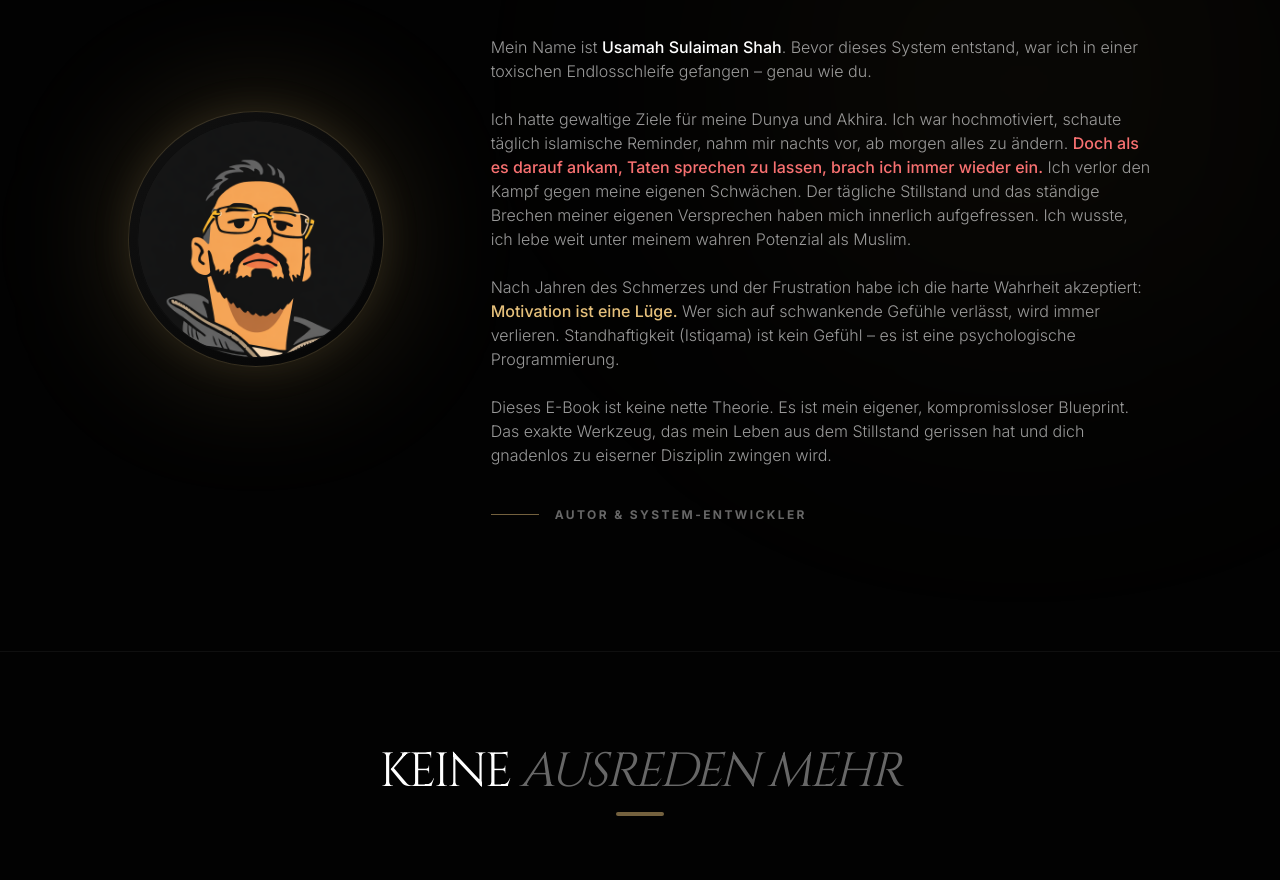
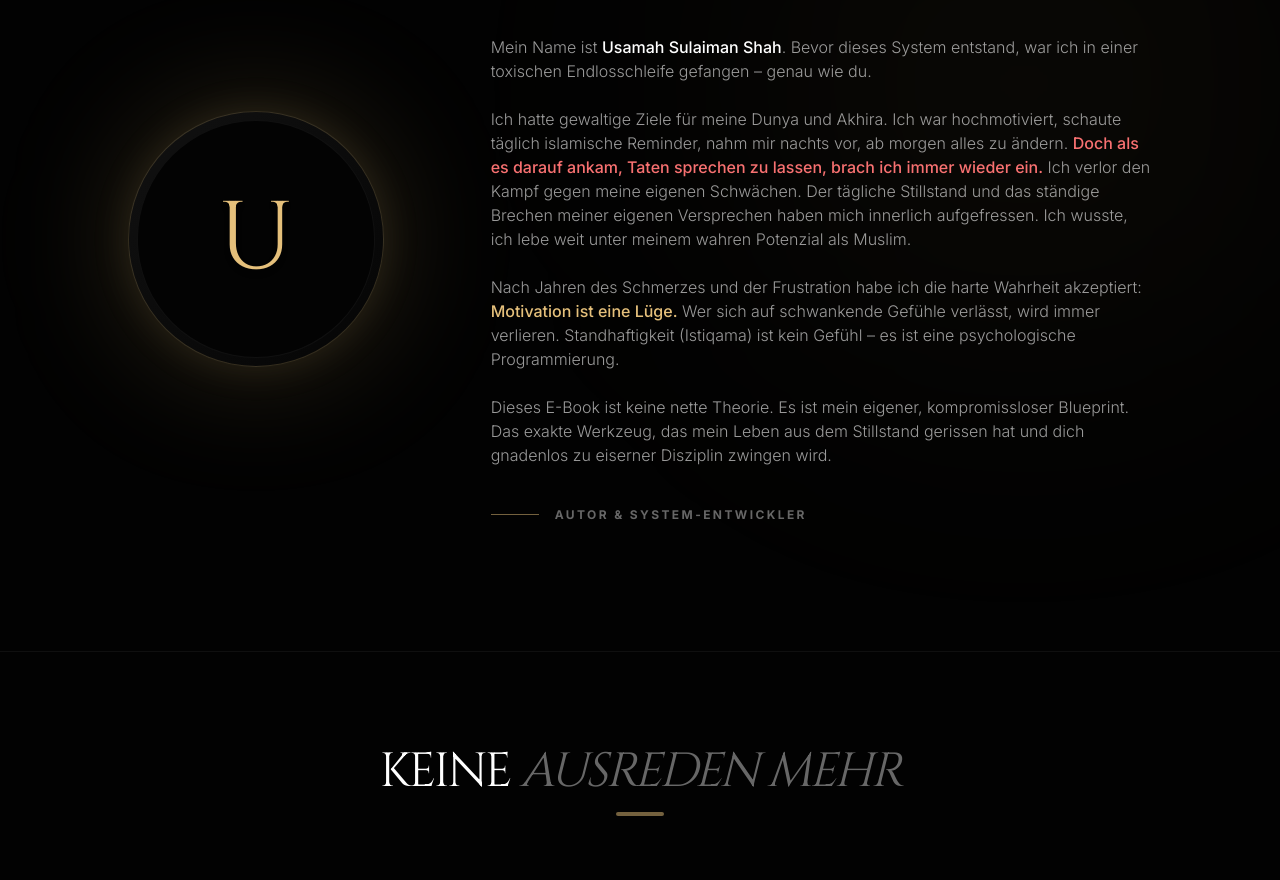
Before and after one commit to Shahecom/website, a React (Vite) app: page / in a window 1280 px wide. Shown: the part 2800-3680 px from the top of the page. Built offline with nearby package versions, Linux system fonts and the light colour scheme; the HTML template or start-up script is replaced by a standard one.

Commit message:
Revert App.jsx - remove profile image

```diff
--- a/src/App.jsx
+++ b/src/App.jsx
@@ -519,7 +519,7 @@ const AboutAuthor = () => {
                 <div className="absolute inset-0 bg-[#E5C07B]/20 blur-3xl rounded-full group-hover:bg-[#E5C07B]/30 transition-colors duration-700" />
                 <div className="relative w-48 h-48 md:w-64 md:h-64 rounded-full border border-[#E5C07B]/20 bg-gradient-to-br from-[#111] to-[#050505] p-2 overflow-hidden flex items-center justify-center shadow-[0_0_40px_rgba(229,192,123,0.1)]">
                    <div className="w-full h-full rounded-full bg-[#030303] border border-white/5 flex flex-col items-center justify-center">
-                     <img src="/profile.jpg" alt="Profilbild" className="w-full h-full rounded-full object-cover" />
+                     <span className="text-[#E5C07B] font-serif text-6xl md:text-8xl drop-shadow-md">U</span>
                    </div>
                 </div>
               </div>
```
